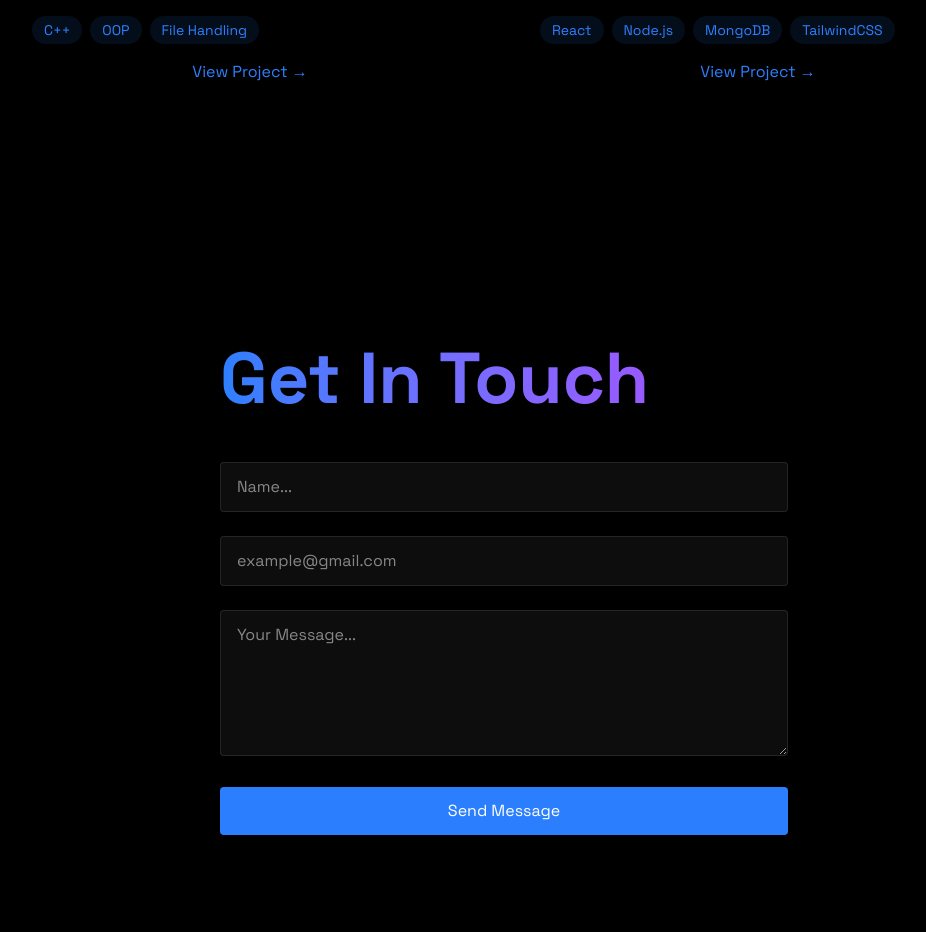
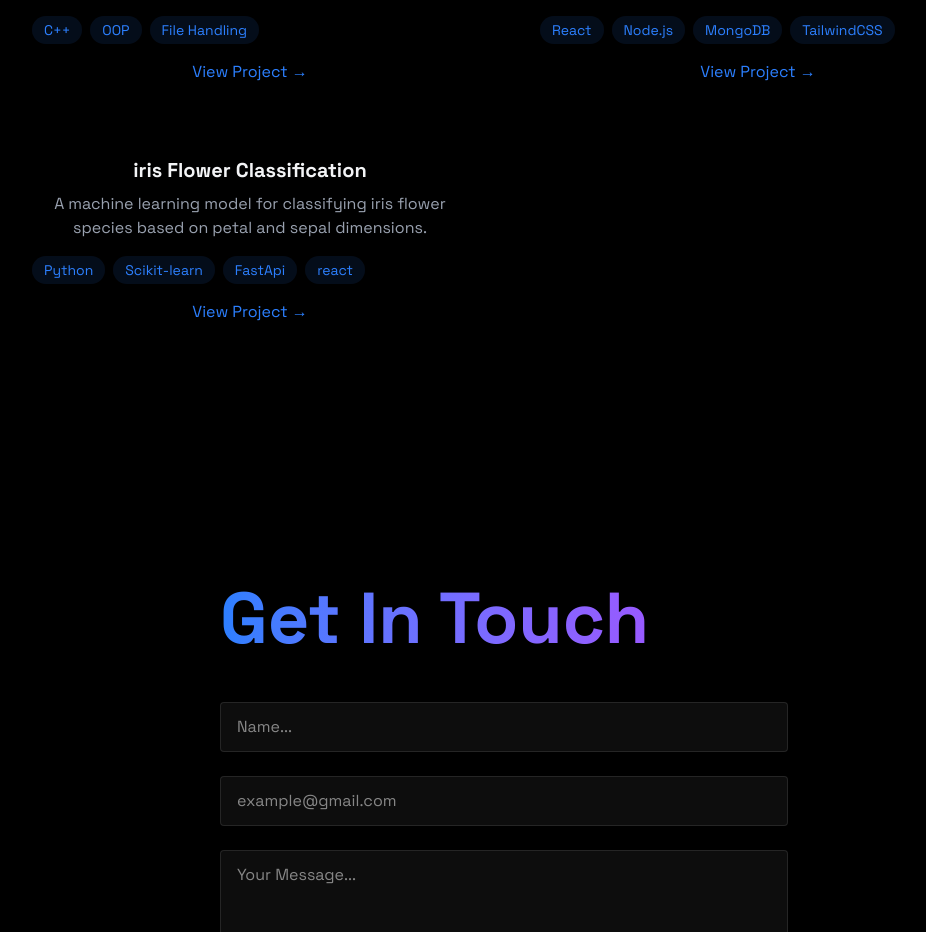
Before and after one commit to deepakmuvva99/deepakmuvva-portfolio, a React (Vite) app: page / in a window 1280 px wide. Shown: the part 2540-3472 px from the top of the page, without its empty margins (136-1062 px from the left). Built offline with nearby package versions, Linux system fonts and the light colour scheme.

Commit message:
Update Projects.jsx

```diff
--- a/src/components/sections/Projects.jsx
+++ b/src/components/sections/Projects.jsx
@@ -54,6 +54,12 @@ export const Projects = () => {
             description: "A user-friendly platform for listing and renting properties with an intuitive interface and secure transactions.",
             techStack: ["React", "Node.js", "MongoDB", "TailwindCSS"],
             link: "#"
+        },
+         {
+            title: "iris Flower Classification",
+            description: "A machine learning model for classifying iris flower species based on petal and sepal dimensions.",
+            techStack: ["Python", "Scikit-learn", "FastApi","react"],
+            link: "https://iris-deploy.vercel.app/"
         }
     ];
 
```
